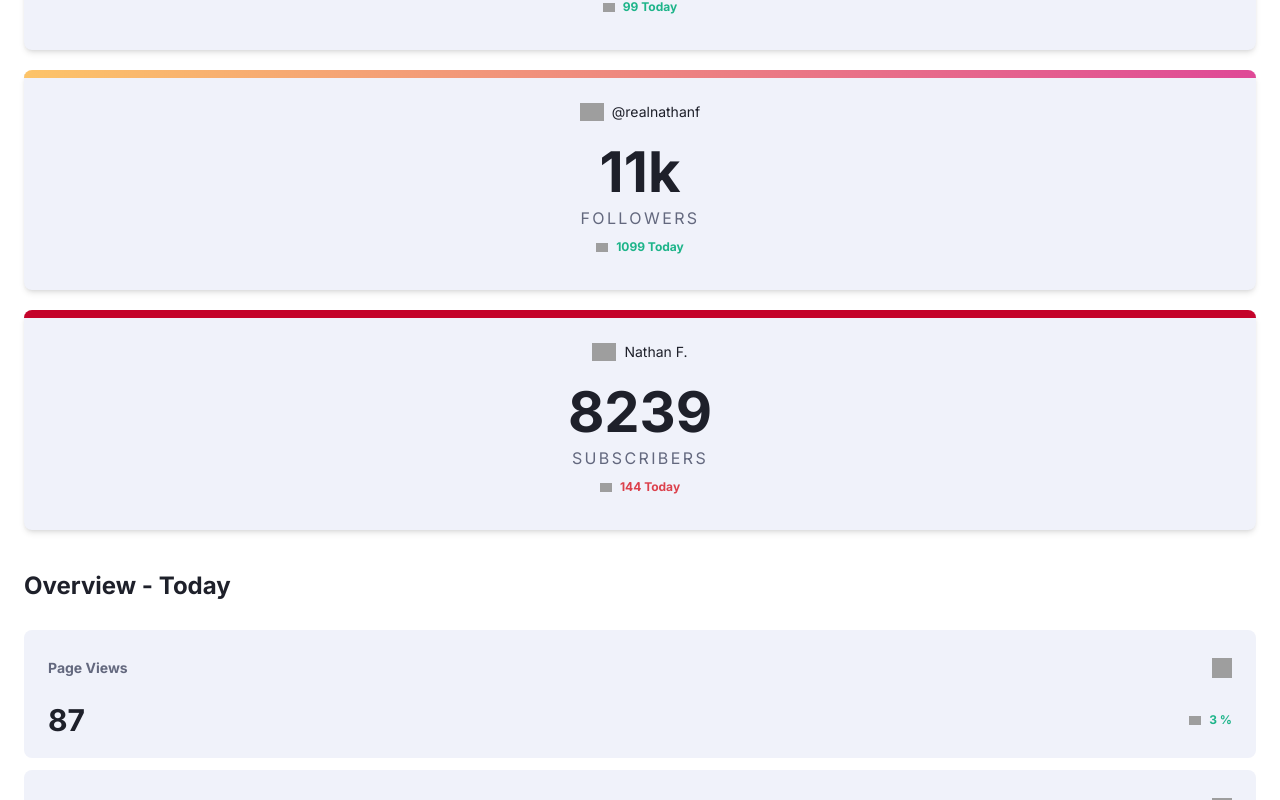
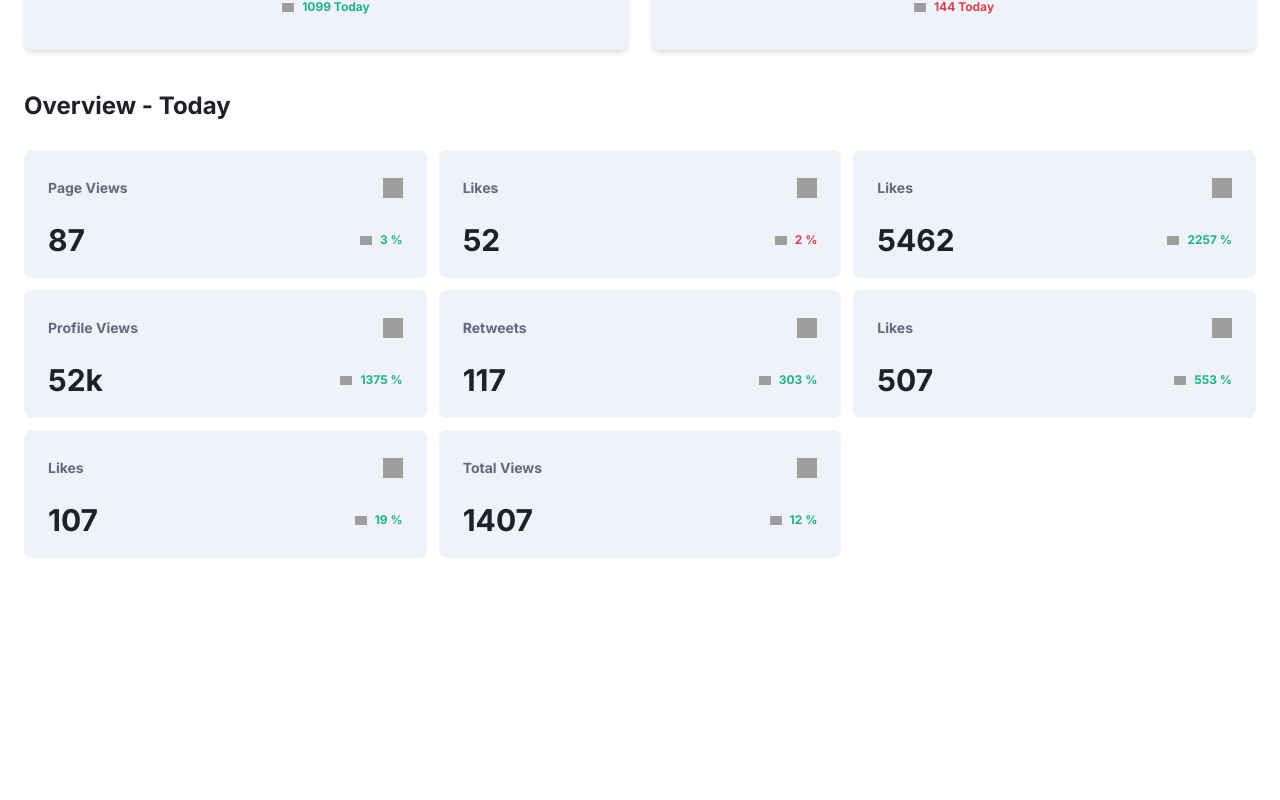
Before and after one commit to R3ygoski/dashboard-app-next, a Next.js app: page / in a window 1280 px wide. Shown: the part 599-1399 px from the top of the page. After the commit the page ends 1189 px from the top, so only its background shows below. Built offline with nearby package versions, Linux system fonts and the light colour scheme; grey boxes are pictures that could not be loaded.

Commit message:
Add: Tablet Responsivity

```diff
--- a/src/app/page.tsx
+++ b/src/app/page.tsx
@@ -17,7 +17,7 @@ export default function Home() {
         <div className="h-[1px] w-full mt-6 bg-main-light-text dark:bg-main-dark-text"></div>
       </section>
       <ThemeToggler />
-      <section className="flex flex-col gap-6 w-full mt-8 py-2">
+      <section className="flex flex-col gap-6 w-full mt-8 py-2 sm:grid sm:grid-cols-2">
         {socialMediaData.map((card, idx) => {
           return (
             <SocialMediaCard
@@ -33,7 +33,7 @@ export default function Home() {
       <h2 className="mt-8 font-bold text-2xl text-main-light-strong-text dark:text-main-dark-strong-text">
         Overview - Today
       </h2>
-      <ul className="flex flex-col pt-7 gap-y-3">
+      <ul className="flex flex-col pt-7 gap-3 sm:grid sm:grid-cols-3">
         {overviewData.map((card, idx) => {
           return (
             <OverviewCard
```
